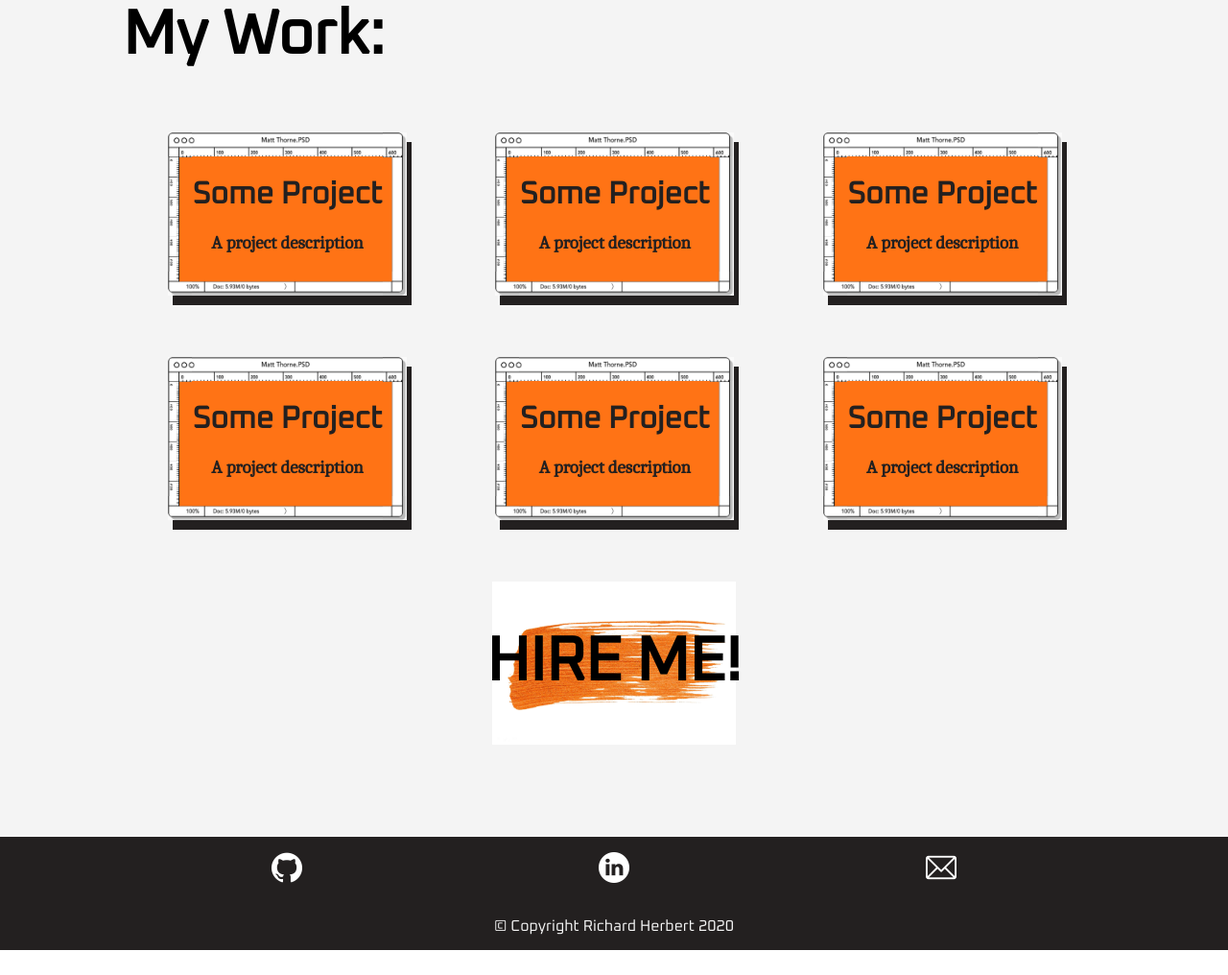
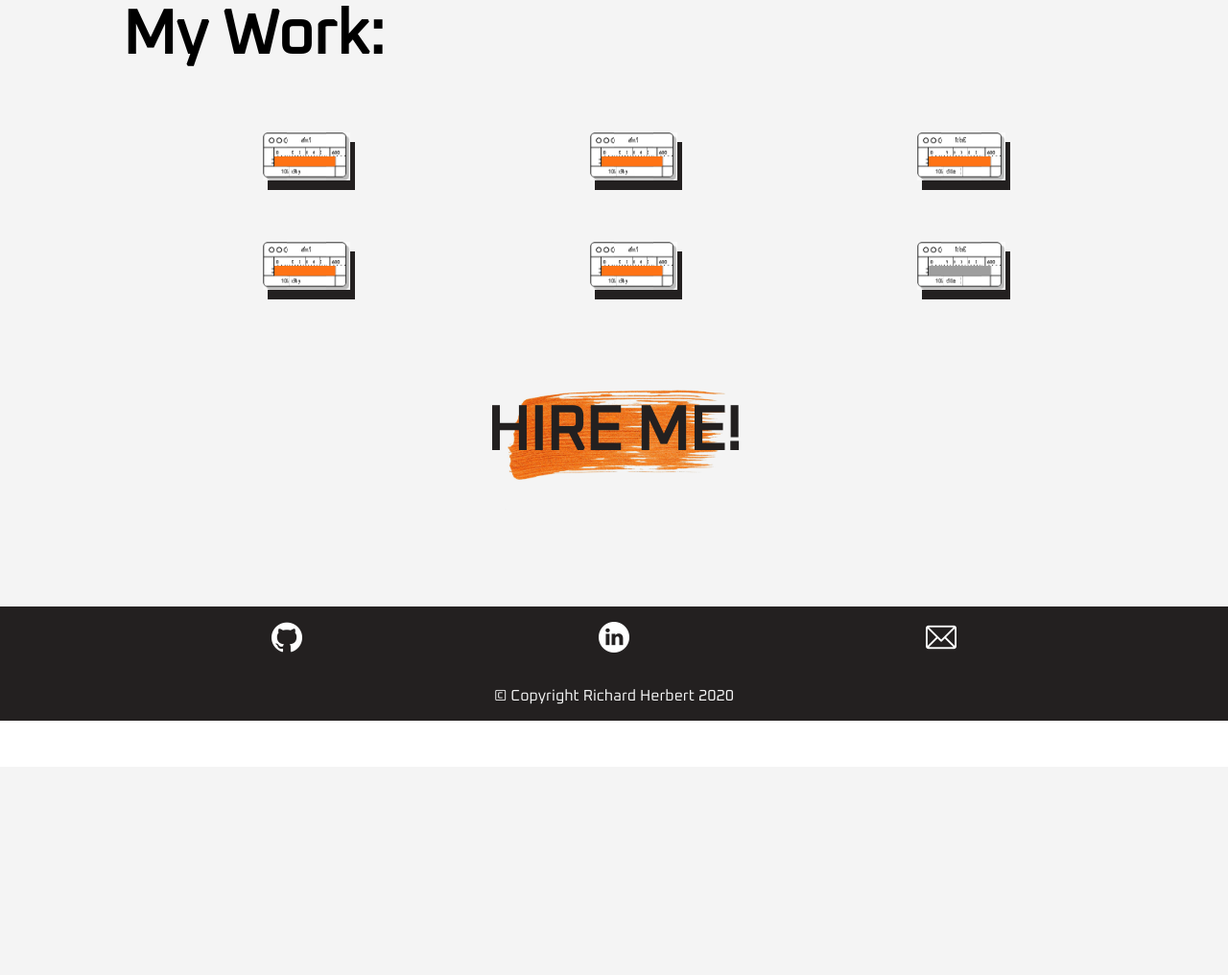
Before and after one commit to richherbs/portfolio2, a PHP site: page / in a window 1280 px wide. Shown: the part 811-1827 px from the top of the page at 96% size. After the commit the page ends 1562 px from the top, so only its background shows below. Run offline with PHP 8.4, Linux system fonts and the light colour scheme; grey boxes are pictures that could not be loaded.

Commit message:
add images to the work area

```diff
--- a/index.html
+++ b/index.html
@@ -42,54 +42,66 @@
             <div class='work-container'>
                 <div class='work-card'>
                     <a href="#">
-                        <div class='work-image'>
+                        <div class='work-image activity1'>
+                            <div class='work-text-container'>
                                 <h1>Some Project</h1>
                                 <h3>A project description</h3>
+                            </div>
                         </div>
                     </a>
                 </div>
                 <div class='work-card'>
                     <a href="#">
-                        <div class='work-image'>
+                        <div class='work-image paircoding'>
+                            <div class='work-text-container'>
                                 <h1>Some Project</h1>
                                 <h3>A project description</h3>
+                            </div>
                         </div>
                     </a>
                 </div>
                 <div class='work-card'>
                     <a href="#">
-                        <div class='work-image'>
+                        <div class='work-image pilotshop'>
+                            <div class='work-text-container'>
                                 <h1>Some Project</h1>
                                 <h3>A project description</h3>
+                            </div>
                         </div>
                     </a>
                 </div>
                 <div class='work-card'>
                     <a href="#">
-                        <div class='work-image'>
+                        <div class='work-image challenge1'>
+                            <div class='work-text-container'>
                                 <h1>Some Project</h1>
                                 <h3>A project description</h3>
+                            </div>
                         </div>
                     </a>
                 </div>
                 <div class='work-card'>
                     <a href="#">
-                        <div class='work-image'>
+                        <div class='work-image portfolio1'>
+                            <div class='work-text-container'>
                                 <h1>Some Project</h1>
                                 <h3>A project description</h3>
+                            </div>
                         </div>
                     </a>
                 </div>
                                 <div class='work-card'>
                     <a href="#">
-                        <div class='work-image'>
+                        <div class='work-image portfolio2'>
+                            <div class='work-text-container'>
                                 <h1>Some Project</h1>
                                 <h3>A project description</h3>
+                            </div>
                         </div>
                     </a>
                 </div>
             </div>
-            <div class='hire-me'>HIRE ME!</div>
+            <a href='#' class='hire-me'>HIRE ME!</a>
         </div>
     </main>
     <footer id='contacts'>
--- a/styles/styles.css
+++ b/styles/styles.css
@@ -15,6 +15,20 @@ h1{
 h3{
     font-family: 'caladea';
     color: #232020;
+}
+
+body::-webkit-scrollbar{
+    width: thin;
+}
+
+body::-webkit-scrollbar-track{
+    background: #3a3535;
+}
+
+body::-webkit-scrollbar-thumb{
+    background: #ff7315;
+    border-radius: 6px;
+    border: 3px solid #232020;
 }
 
 /* nav */
@@ -151,9 +165,21 @@ h3{
     border-image: url('../images/border.png') 115 stretch;
     box-shadow: 5px 10px #232020;
     margin: 0 2rem 4rem 2rem;
+    position: relative;
 }
 
-.work-image h1,h3{
+.work-text-container{
+    display: none;
+    position: absolute;
+    opacity: 80%;
+}
+
+.work-image:active .work-text-container, .work-image:hover .work-text-container{
+    display: block;
+    transition: all 0.3s ease;
+}
+
+.work-text-container h1,h3{
     position: relative;
     top: 35%;
     text-align: center;
@@ -168,11 +194,14 @@ h3{
     font-size: 4rem;
     text-align: center;
     padding: 3rem;
-    background-image: url('../images/orange-paint-swipe.jpg');
+    background-image: url('../images/orange-paint-swipe.png');
     background-position: center;
     background-size: contain;
     background-repeat: no-repeat;
     background-color: transparent;
+    text-decoration: none;
+    color: #232020;
+    display: block;
 }
 
 /* footer */
@@ -204,16 +233,6 @@ h3{
     padding: 1rem;
 }
 
-/* mobile size */
-@media only screen and (max-width: 440px) {
-    body {
-        display: none;
-    }
-    .nav-bar-container {
-        grid-template-columns: 1fr;
-    }
-}
-
 /* tablet size */
 @media only screen and (max-width: 800px){
     .nav-bar-container{
@@ -224,3 +243,34 @@ h3{
        display: none;
    }
 }
+
+/* mobile size */
+@media only screen and (max-width: 440px) {
+    .nav-bar-container {
+        grid-template-columns: 1fr;
+    }
+}
+
+.activity1{
+    background-image: url('../images/activity1.png');
+}
+
+.challenge1{
+    background-image: url('../images/challenge1.png');
+}
+
+.paircoding{
+    background-image: url('../images/paircoding.png');
+}
+
+.pilotshop{
+    background-image: url('../images/pilotshop.png');
+}
+
+.portfolio1{
+    background-image: url('../images/portfolio1.png');
+}
+
+.portfolio2{
+    background-image: url('../images/portfolio2.png');
+}
```
Also changed, not shown: images/activity1.png (added), images/challenge1.png (added), images/orange-paint-swipe.jpg (deleted), images/orange-paint-swipe.png (added), images/paircoding.png (added), images/pilotshop.png (added), images/portfolio1.png (added), 1 other file. Lines whose indentation alone changed are shown as unchanged.
